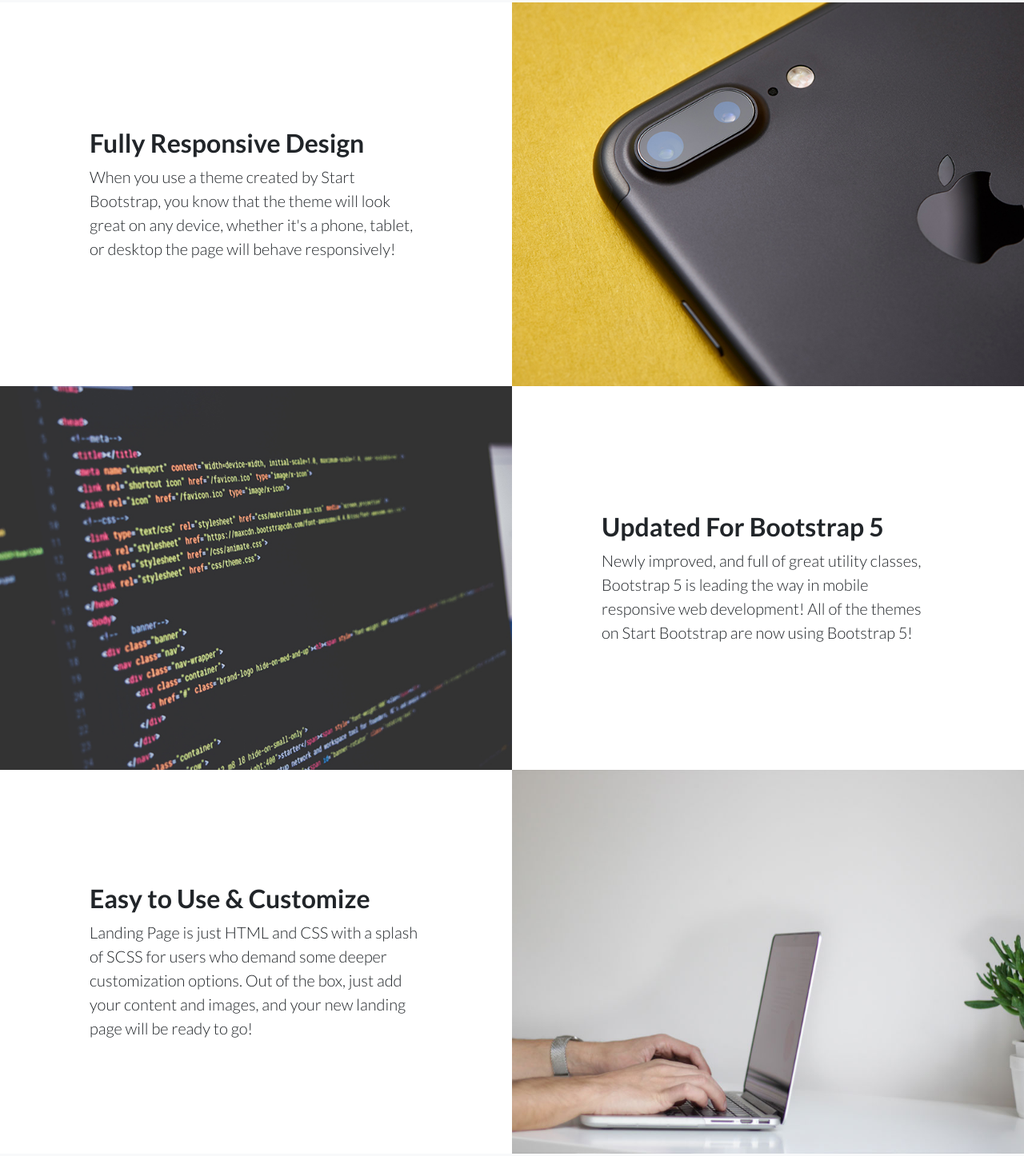
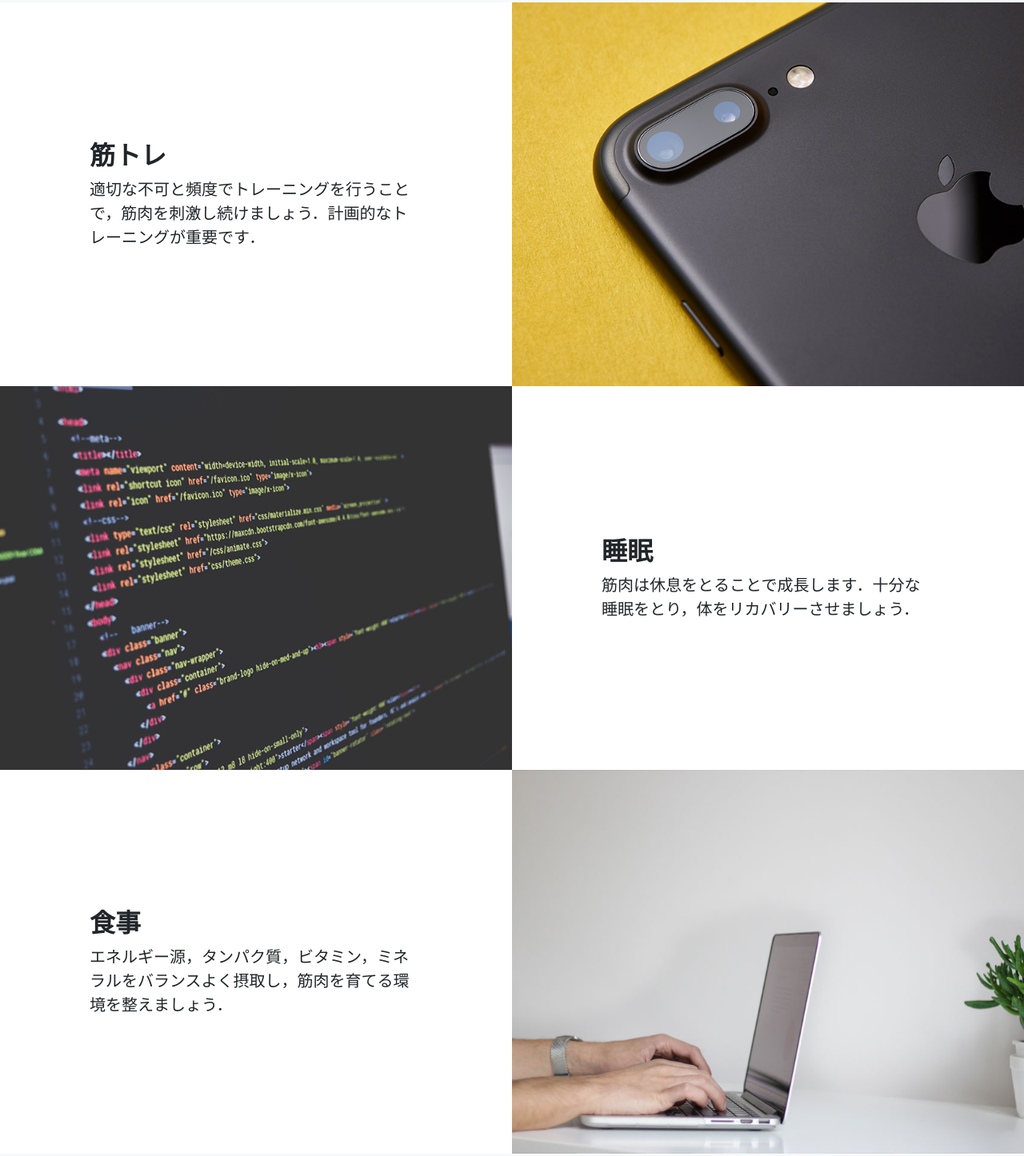
Before and after one commit to kekecdev/uec_muscle_hp, a plain HTML site: page template/index.html in a window 1280 px wide. Shown: the part 1144-2590 px from the top of the page at 80% size. Drawn offline with nearby package versions, Linux system fonts and the light colour scheme.

Commit message:
update dec

```diff
--- a/template/index.html
+++ b/template/index.html
@@ -64,22 +64,22 @@
                 <div class="row g-0">
                     <div class="col-lg-6 order-lg-2 text-white showcase-img" style="background-image: url('assets/img/bg-showcase-1.jpg')"></div>
                     <div class="col-lg-6 order-lg-1 my-auto showcase-text">
-                        <h2>Fully Responsive Design</h2>
-                        <p class="lead mb-0">When you use a theme created by Start Bootstrap, you know that the theme will look great on any device, whether it's a phone, tablet, or desktop the page will behave responsively!</p>
+                        <h2>筋トレ</h2>
+                        <p class="lead mb-0">適切な不可と頻度でトレーニングを行うことで，筋肉を刺激し続けましょう．計画的なトレーニングが重要です．</p>
                     </div>
                 </div>
                 <div class="row g-0">
                     <div class="col-lg-6 text-white showcase-img" style="background-image: url('assets/img/bg-showcase-2.jpg')"></div>
                     <div class="col-lg-6 my-auto showcase-text">
-                        <h2>Updated For Bootstrap 5</h2>
-                        <p class="lead mb-0">Newly improved, and full of great utility classes, Bootstrap 5 is leading the way in mobile responsive web development! All of the themes on Start Bootstrap are now using Bootstrap 5!</p>
+                        <h2>睡眠</h2>
+                        <p class="lead mb-0">筋肉は休息をとることで成長します．十分な睡眠をとり，体をリカバリーさせましょう．</p>
                     </div>
                 </div>
                 <div class="row g-0">
                     <div class="col-lg-6 order-lg-2 text-white showcase-img" style="background-image: url('assets/img/bg-showcase-3.jpg')"></div>
                     <div class="col-lg-6 order-lg-1 my-auto showcase-text">
-                        <h2>Easy to Use & Customize</h2>
-                        <p class="lead mb-0">Landing Page is just HTML and CSS with a splash of SCSS for users who demand some deeper customization options. Out of the box, just add your content and images, and your new landing page will be ready to go!</p>
+                        <h2>食事</h2>
+                        <p class="lead mb-0">エネルギー源，タンパク質，ビタミン，ミネラルをバランスよく摂取し，筋肉を育てる環境を整えましょう．</p>
                     </div>
                 </div>
             </div>
```
